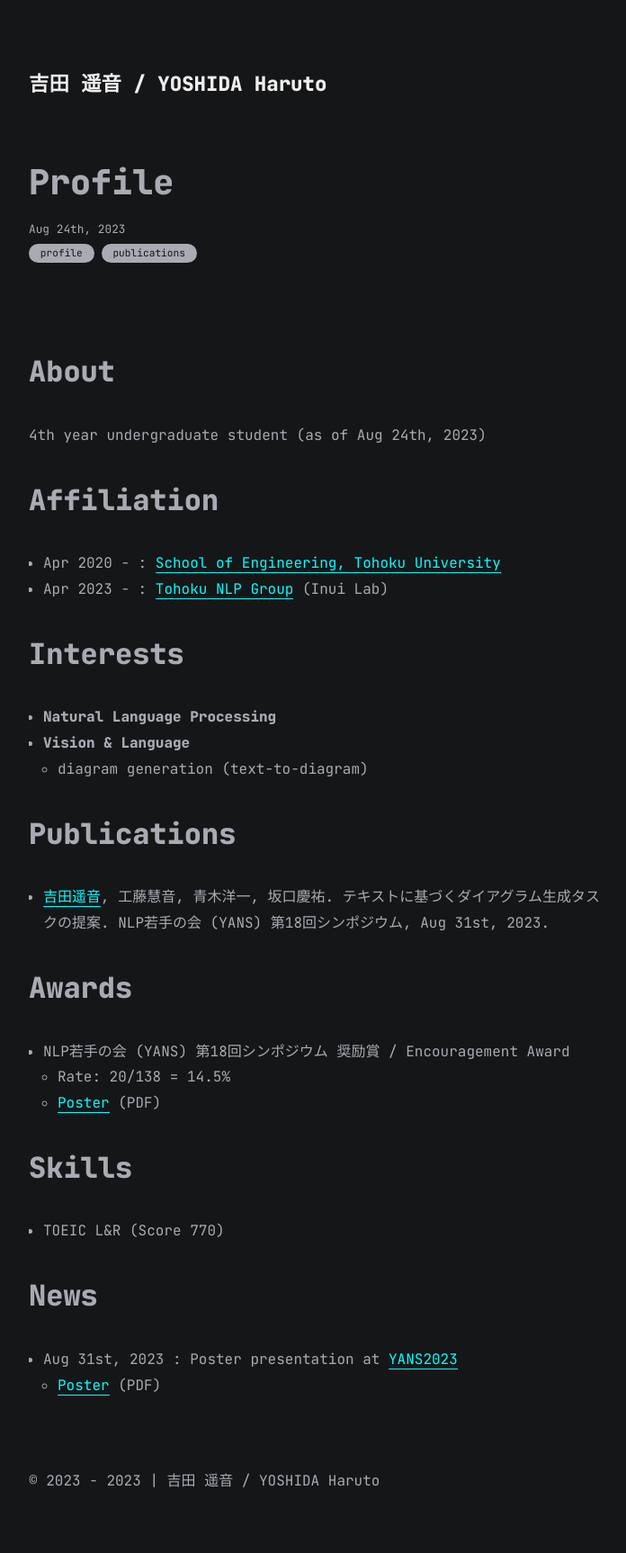
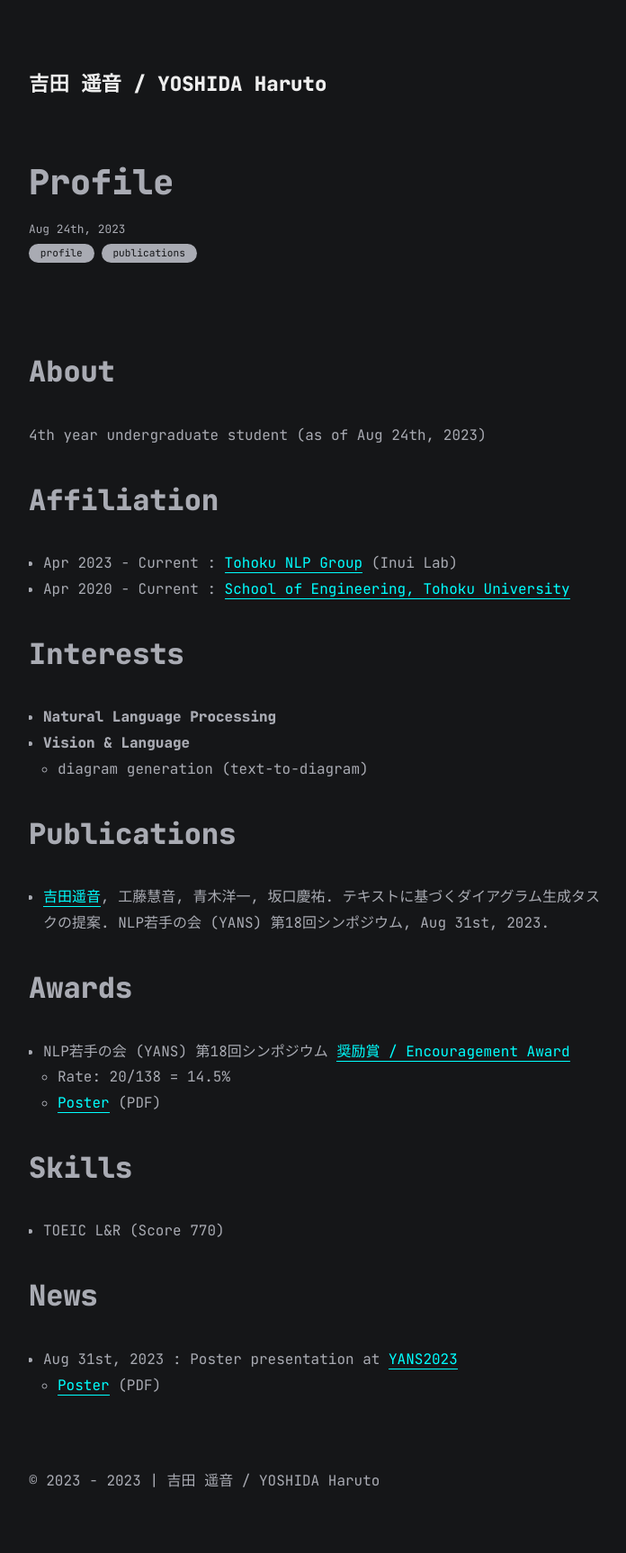
Before and after one commit to haruto2001/haruto2001-cv-old, a Jekyll site: the page built from docs/all_collections/_posts/2023-08-24-profile.md, in a window 1280 px wide. Shown: the whole page at 90% size, without its empty margins (283-979 px from the left). Built offline with Jekyll 4.4.1, drawn with Linux system fonts in a browser that asks for light colours.

Commit message:
update profile page

```diff
--- a/docs/all_collections/_posts/2023-08-24-profile.md
+++ b/docs/all_collections/_posts/2023-08-24-profile.md
@@ -12,8 +12,8 @@ categories: ["profile", "publications"]
 
 # Affiliation
 
-- Apr 2020 - : [School of Engineering, Tohoku University][Tohoku University]{:target="_blank"}
-- Apr 2023 - : [Tohoku NLP Group][Tohoku NLP]{:target="_blank"} (Inui Lab)
+- Apr 2023 - Current : [Tohoku NLP Group][Tohoku NLP]{:target="_blank"} (Inui Lab)
+- Apr 2020 - Current : [School of Engineering, Tohoku University][Tohoku University]{:target="_blank"}
 
 
 # Interests
@@ -30,7 +30,7 @@ categories: ["profile", "publications"]
 
 # Awards
 
-- NLP若手の会 (YANS) 第18回シンポジウム 奨励賞 / Encouragement Award
+- NLP若手の会 (YANS) 第18回シンポジウム [奨励賞 / Encouragement Award][YANS2023 Awards]{:target="_blank"}
   - Rate: 20/138 = 14.5%
   - [Poster][Poster]{:target="_blank"} (PDF)
 
```
Also changed, not shown: other parts of docs/all_collections/_posts/2023-08-24-profile.md (+1 -0 lines).
